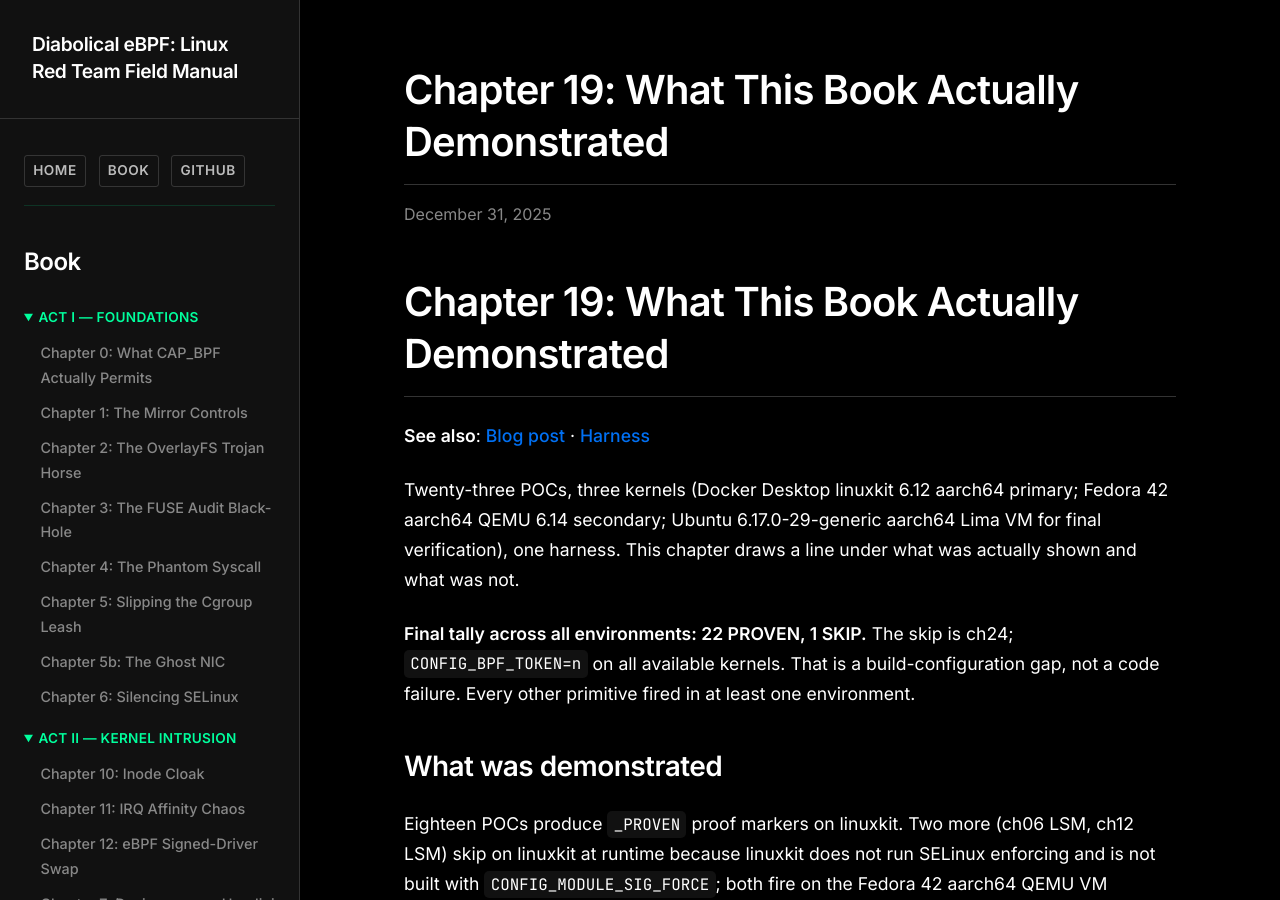
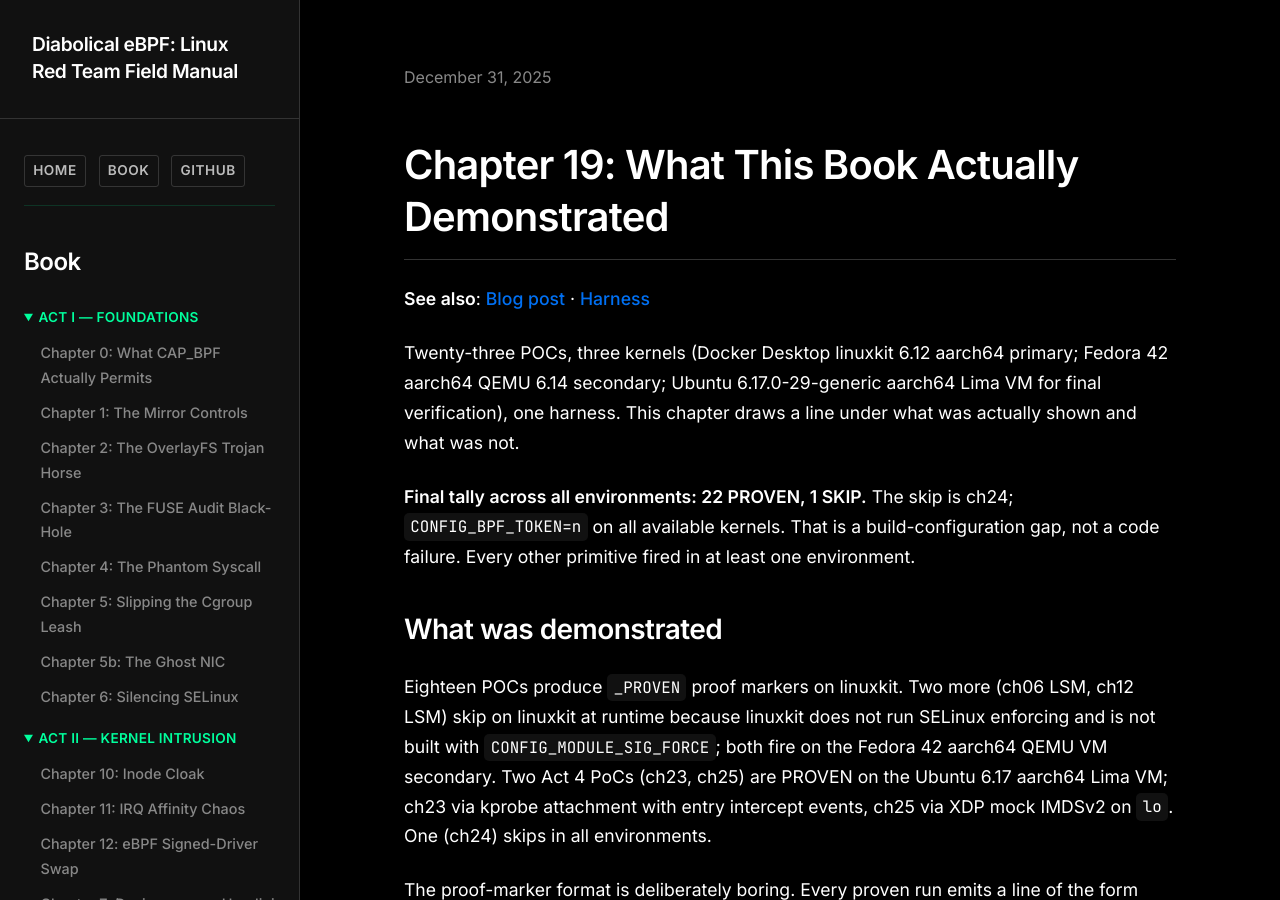
Before and after one commit to mbhatt1/dBPF, a Jekyll site: the page built from _book_chapters/act-7/chapter-19-the-new-reality.md, in a window 1280 px wide and 900 px high. Built offline with Jekyll 4.4.1, drawn with Linux system fonts in a browser that asks for light colours.

Commit message:
Fix duplicate title on book chapter pages
Layout was rendering page.title as h1 AND the markdown body starts
with its own # h1 heading — two titles per page. Suppress the
layout-generated h1 for book_chapters collection; markdown h1 is
the canonical title for those pages.

Co-Authored-By: Claude Sonnet 4.6 <noreply@anthropic.com>

```diff
--- a/_layouts/book.html
+++ b/_layouts/book.html
@@ -47,7 +47,9 @@
             <main class="content">
                 <article class="post">
                     <header class="post-header">
+                        {% unless page.collection == 'book_chapters' %}
                         <h1 class="post-title">{{ page.title }}</h1>
+                        {% endunless %}
                         {% if page.date %}
                         <time class="post-date" datetime="{{ page.date | date_to_xmlschema }}">
                             {{ page.date | date: "%B %d, %Y" }}
```
